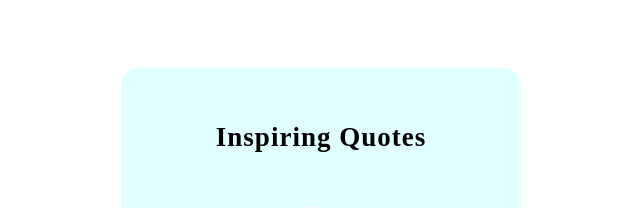
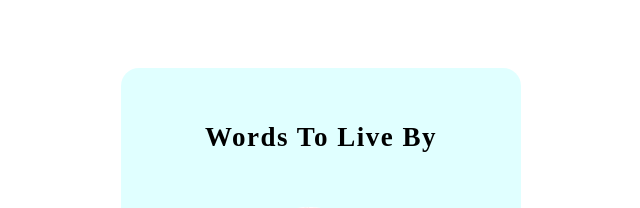
Before and after one commit to vikrantgupta25/dark-coder, a React (Create React App) app: page / in a window 1280 px wide. Shown: the part 1720-1928 px from the top of the page, without its empty margins (319-959 px from the left). Built offline with nearby package versions, Linux system fonts and the light colour scheme.

Commit message:
links added

```diff
--- a/src/App.css
+++ b/src/App.css
@@ -58,7 +58,7 @@
   .inspiringHeading {
     width: fit-content;
     margin: 0 auto;
-    letter-spacing: 1px;
+    letter-spacing: 1.5px;
   }
   border-radius: 1em;
 }
--- a/src/App.js
+++ b/src/App.js
@@ -77,7 +77,7 @@ function App() {
         </div>
       </section>
       <section className="inspirationalQuotes">
-        <h2 className="inspiringHeading">Inspiring Quotes</h2>
+        <h2 className="inspiringHeading">Words To Live By</h2>
         <MovingQuotes />
       </section>
       <section>
```
